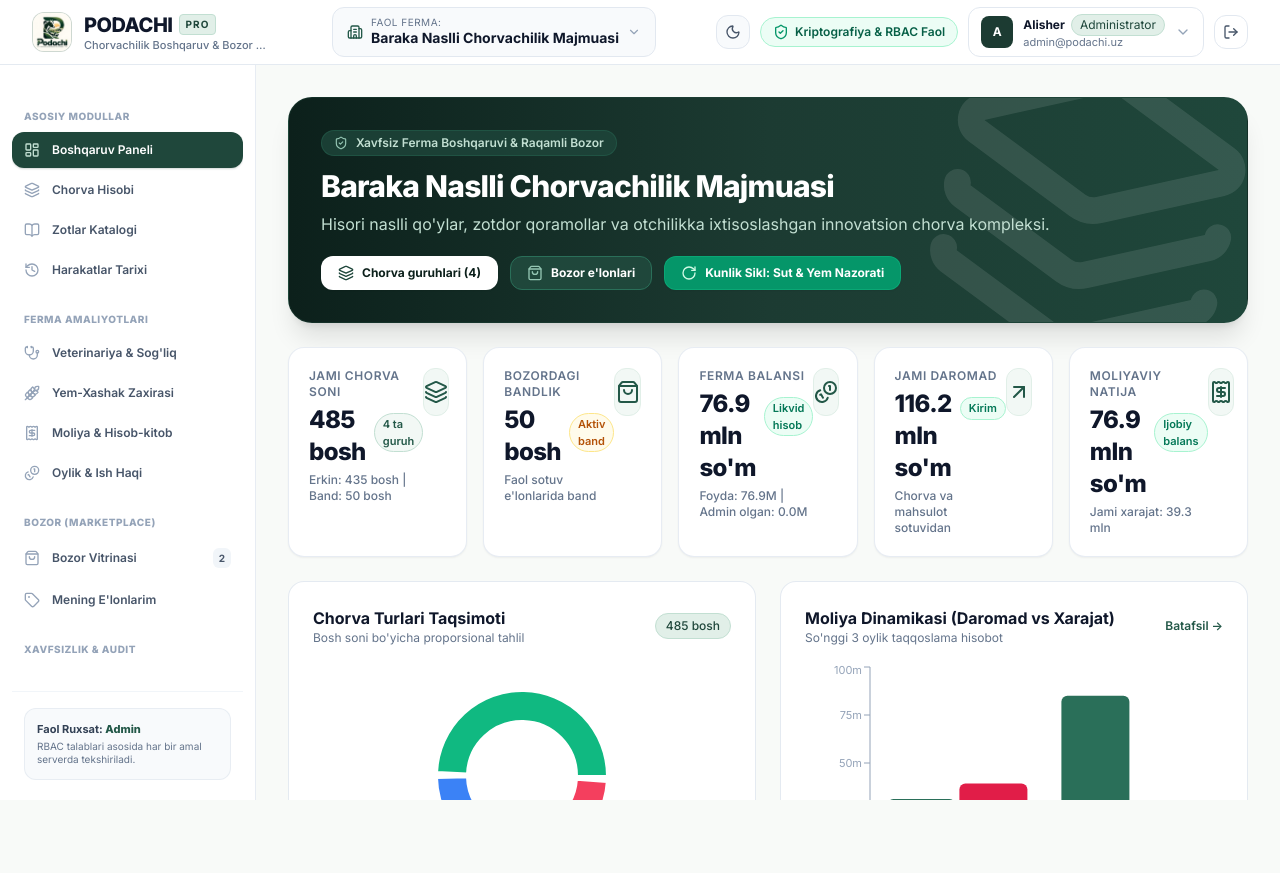
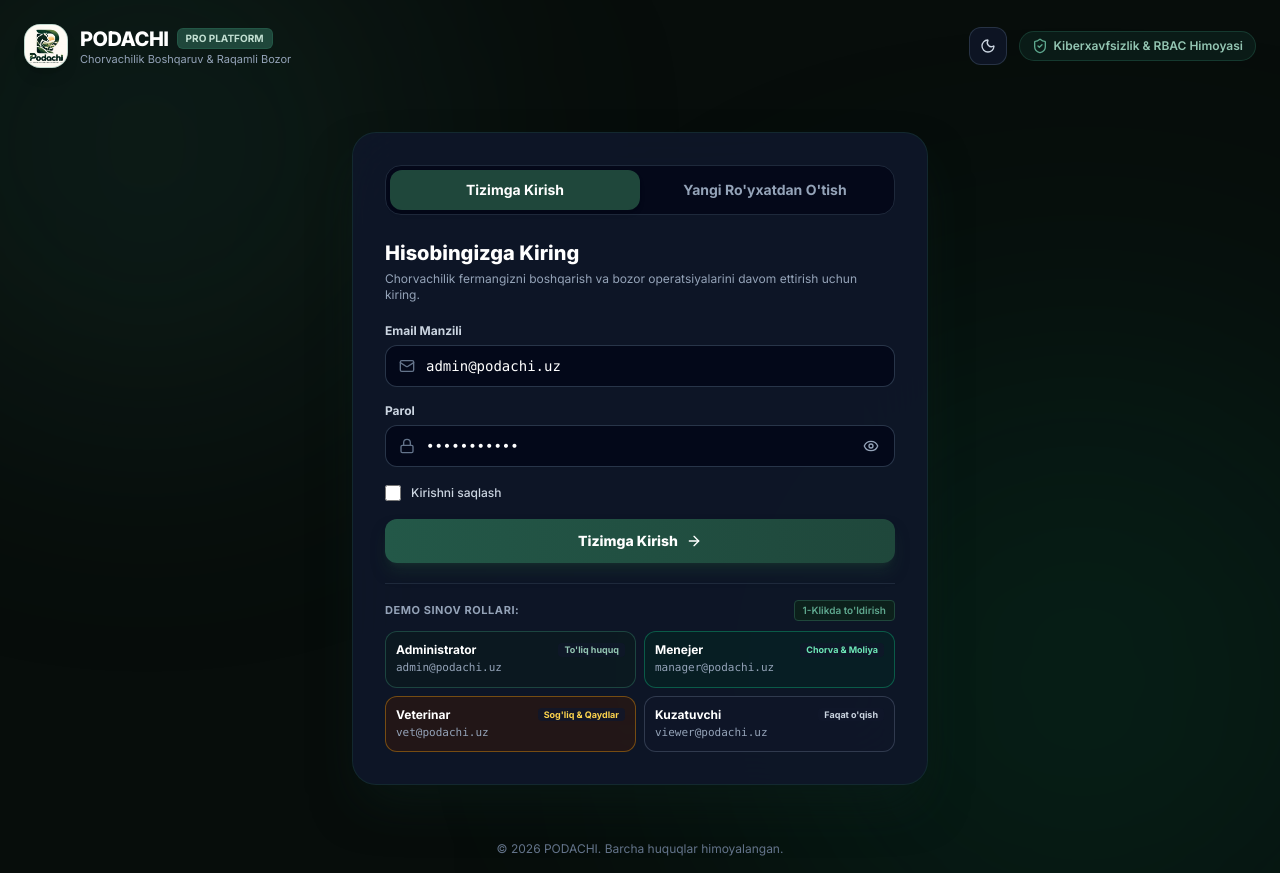
Before and after one commit to nomonovm/Podachi, a React (Vite) app: page / in a window 1280 px wide. Before the commit the page ends 800 px from the top, so only its background shows below. Built offline with nearby package versions, Linux system fonts and the light colour scheme.

Commit message:
Fix header backdrop color issue and implement login-first flow with Kirishni saqlash

```diff
--- a/src/components/layout/Navbar.tsx
+++ b/src/components/layout/Navbar.tsx
@@ -71,7 +71,7 @@ export const Navbar: React.FC = () => {
         <>
           <div
             onClick={() => setFarmMenuOpen(false)}
-            className="fixed inset-0 z-40 bg-black/40 backdrop-blur-2xs"
+            className="fixed inset-0 z-40"
             aria-hidden="true"
           />
           <div className="fixed inset-x-3.5 top-16 sm:absolute sm:inset-auto sm:right-0 sm:top-full sm:mt-2 sm:w-72 rounded-2xl bg-white dark:bg-slate-900 border border-slate-200 dark:border-slate-800 shadow-2xl py-2 z-50">
@@ -238,7 +238,7 @@ export const Navbar: React.FC = () => {
                 <>
                   <div
                     onClick={() => setUserMenuOpen(false)}
-                    className="fixed inset-0 z-40 bg-black/40 backdrop-blur-2xs"
+                    className="fixed inset-0 z-40"
                     aria-hidden="true"
                   />
                   <div className="fixed inset-x-3.5 top-16 sm:absolute sm:inset-auto sm:right-0 sm:top-full sm:mt-2 sm:w-80 rounded-2xl bg-white dark:bg-slate-900 border border-slate-200 dark:border-slate-800 shadow-2xl py-2 z-50 max-h-[80vh] flex flex-col">
--- a/src/context/AppContext.tsx
+++ b/src/context/AppContext.tsx
@@ -41,8 +41,8 @@ interface AppContextType {
   setActiveTab: (tab: NavigationTab) => void;
   setCurrentUser: (user: UserProfile) => void;
   setCurrentFarm: (farmId: string) => void;
-  login: (email: string, password: string) => Promise<boolean>;
-  register: (data: RegisterData) => Promise<boolean>;
+  login: (email: string, password: string, rememberMe?: boolean) => Promise<boolean>;
+  register: (data: RegisterData, rememberMe?: boolean) => Promise<boolean>;
   logout: () => void;
   toggleDarkMode: () => void;
   toasts: ToastMessage[];
@@ -96,9 +96,9 @@ export const AppProvider: React.FC<{ children: React.ReactNode }> = ({ children
     setToasts(prev => prev.filter(t => t.id !== id));
   };
 
-  const handleLogin = async (email: string, password: string): Promise<boolean> => {
+  const handleLogin = async (email: string, password: string, rememberMe: boolean = false): Promise<boolean> => {
     try {
-      const user = backendEngine.login(email, password);
+      const user = backendEngine.login(email, password, rememberMe);
       showToast(`Xush kelibsiz, ${user.full_name}!`, 'success');
       return true;
     } catch (e: any) {
@@ -107,9 +107,9 @@ export const AppProvider: React.FC<{ children: React.ReactNode }> = ({ children
     }
   };
 
-  const handleRegister = async (data: RegisterData): Promise<boolean> => {
+  const handleRegister = async (data: RegisterData, rememberMe: boolean = false): Promise<boolean> => {
     try {
-      const user = backendEngine.register(data);
+      const user = backendEngine.register(data, rememberMe);
       showToast(`Tabriklaymiz! Hisobingiz yaratildi, ${user.full_name}!`, 'success');
       return true;
     } catch (e: any) {
--- a/src/lib/backendEngine.ts
+++ b/src/lib/backendEngine.ts
@@ -183,7 +183,7 @@ export function getInitialState(): PodachiState {
   return {
     users: INITIAL_USERS,
     currentUser: INITIAL_USERS[0], // Alisher Qodirov (Admin)
-    isAuthenticated: true,
+    isAuthenticated: false,
     isDarkMode: false,
     farms: INITIAL_FARMS,
     currentFarmId: INITIAL_FARMS[0].id,
@@ -220,6 +220,15 @@ export function loadState(): PodachiState {
     const raw = localStorage.getItem(STORAGE_KEY);
     if (!raw) return getInitialState();
     const parsed = JSON.parse(raw);
+
+    const rememberMe = typeof window !== 'undefined' && localStorage.getItem('podachi_remember_me') === 'true';
+    const sessionAuth = typeof window !== 'undefined' && sessionStorage.getItem('podachi_session_auth') === 'true';
+
+    if (!rememberMe && !sessionAuth) {
+      parsed.isAuthenticated = false;
+    } else {
+      parsed.isAuthenticated = true;
+    }
 
     let stateWasRepaired = false;
 
@@ -381,11 +390,15 @@ export class PodachiBackendEngine {
 
   public resetToDefault(): void {
     this.state = getInitialState();
+    if (typeof window !== 'undefined') {
+      localStorage.removeItem('podachi_remember_me');
+      sessionStorage.removeItem('podachi_session_auth');
+    }
     this.notify();
   }
 
   // --- Auth & User context ---
-  public login(email: string, password: string): UserProfile {
+  public login(email: string, password: string, rememberMe: boolean = false): UserProfile {
     if (!email || !email.trim()) {
       throw new Error("Email manzilini kiritish majburiy.");
     }
@@ -415,6 +428,16 @@ export class PodachiBackendEngine {
     this.state.currentUser = user;
     this.state.isAuthenticated = true;
 
+    if (typeof window !== 'undefined') {
+      if (rememberMe) {
+        localStorage.setItem('podachi_remember_me', 'true');
+        sessionStorage.removeItem('podachi_session_auth');
+      } else {
+        localStorage.removeItem('podachi_remember_me');
+        sessionStorage.setItem('podachi_session_auth', 'true');
+      }
+    }
+
     // Auto-select farm if member
     const membership = this.state.farmMembers.find(m => m.user_id === user.id && m.status === 'active');
     if (membership) {
@@ -435,7 +458,7 @@ export class PodachiBackendEngine {
     return user;
   }
 
-  public register(data: RegisterData): UserProfile {
+  public register(data: RegisterData, rememberMe: boolean = false): UserProfile {
     if (!data.full_name || data.full_name.trim().length < 2) {
       throw new Error("Ism va familiyani to'liq kiriting.");
     }
@@ -462,6 +485,16 @@ export class PodachiBackendEngine {
     this.state.users.push(newUser);
     this.state.currentUser = newUser;
     this.state.isAuthenticated = true;
+
+    if (typeof window !== 'undefined') {
+      if (rememberMe) {
+        localStorage.setItem('podachi_remember_me', 'true');
+        sessionStorage.removeItem('podachi_session_auth');
+      } else {
+        localStorage.removeItem('podachi_remember_me');
+        sessionStorage.setItem('podachi_session_auth', 'true');
+      }
+    }
 
     // Process farm intent
     if (data.intent === 'create_farm') {
@@ -532,6 +565,10 @@ export class PodachiBackendEngine {
       details: `${user.full_name} tizimdan chiqdi`,
     });
     this.state.isAuthenticated = false;
+    if (typeof window !== 'undefined') {
+      localStorage.removeItem('podachi_remember_me');
+      sessionStorage.removeItem('podachi_session_auth');
+    }
     this.notify();
   }
 
--- a/src/pages/Auth.tsx
+++ b/src/pages/Auth.tsx
@@ -27,6 +27,7 @@ export const Auth: React.FC = () => {
   // Login form states
   const [loginEmail, setLoginEmail] = useState('admin@podachi.uz');
   const [loginPassword, setLoginPassword] = useState('podachi2026');
+  const [rememberMe, setRememberMe] = useState(false);
   const [loginError, setLoginError] = useState<string | null>(null);
   const [isSubmitting, setIsSubmitting] = useState(false);
 
@@ -88,7 +89,7 @@ export const Auth: React.FC = () => {
     setLoginError(null);
     setIsSubmitting(true);
 
-    const success = await login(loginEmail, loginPassword);
+    const success = await login(loginEmail, loginPassword, rememberMe);
     if (!success) {
       setLoginError("Email yoki parol noto'g'ri kiritildi. Iltimos, qayta urinib ko'ring.");
     }
@@ -121,7 +122,7 @@ export const Auth: React.FC = () => {
       farm_name: regFarmName,
       farm_title: regFarmTitle || regFarmName,
       location: regLocation,
-    });
+    }, rememberMe);
 
     if (!success) {
       setRegError("Ro'yxatdan o'tishda xatolik yuz berdi. Ma'lumotlarni tekshiring.");
@@ -259,6 +260,19 @@ export const Auth: React.FC = () => {
                       {showPassword ? <EyeOff className="w-4 h-4" /> : <Eye className="w-4 h-4" />}
                     </button>
                   </div>
+                </div>
+
+                <div className="flex items-center justify-between py-0.5">
+                  <label className="flex items-center gap-2.5 cursor-pointer text-xs font-medium text-slate-300 select-none hover:text-white transition">
+                    <input
+                      type="checkbox"
+                      id="rememberMeLogin"
+                      checked={rememberMe}
+                      onChange={e => setRememberMe(e.target.checked)}
+                      className="w-4 h-4 rounded border-slate-700 bg-slate-950 text-forest-600 focus:ring-forest-500 cursor-pointer accent-forest-600"
+                    />
+                    <span>Kirishni saqlash</span>
+                  </label>
                 </div>
 
                 <button
@@ -455,6 +469,19 @@ export const Auth: React.FC = () => {
                   </div>
                 )}
 
+                <div className="flex items-center justify-between py-1">
+                  <label className="flex items-center gap-2.5 cursor-pointer text-xs font-medium text-slate-300 select-none hover:text-white transition">
+                    <input
+                      type="checkbox"
+                      id="rememberMeRegister"
+                      checked={rememberMe}
+                      onChange={e => setRememberMe(e.target.checked)}
+                      className="w-4 h-4 rounded border-slate-700 bg-slate-950 text-forest-600 focus:ring-forest-500 cursor-pointer accent-forest-600"
+                    />
+                    <span>Kirishni saqlash</span>
+                  </label>
+                </div>
+
                 <button
                   type="submit"
                   disabled={isSubmitting}
```
